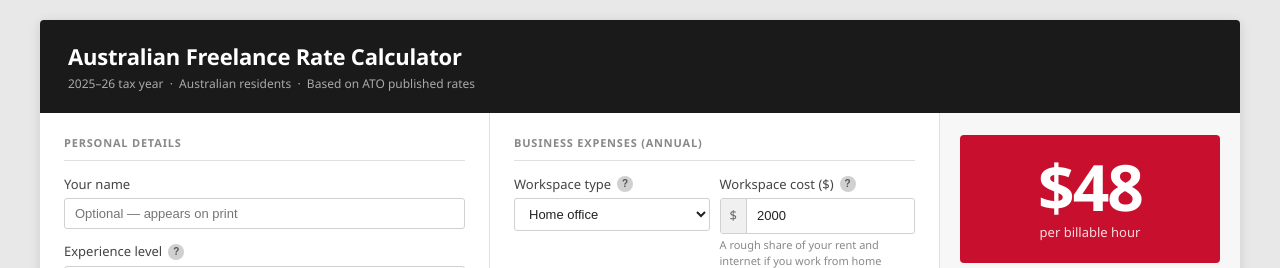
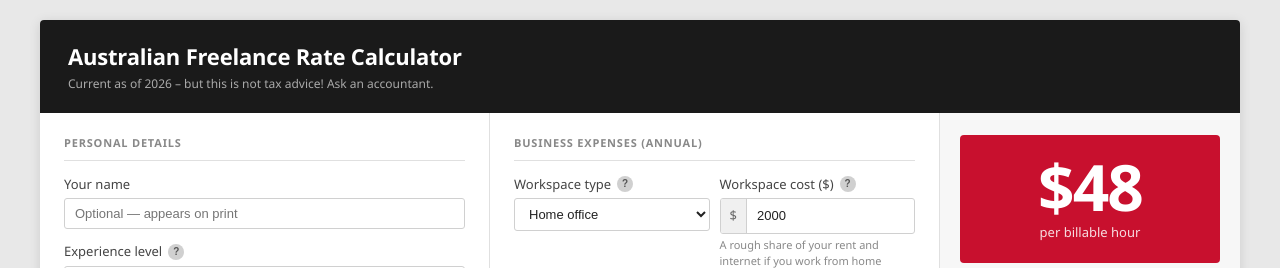
Before and after one commit to Leigh-code/Canvas, a Jekyll site: the page docs/hourly-rate-calculator.html, which Jekyll copies as it is, in a window 1280 px wide. Shown: the top 268 px of the page. Built offline with Jekyll 4.4.1, drawn with Linux system fonts in a browser that asks for light colours.

Commit message:
Update tax year information in calculator HTML

```diff
--- a/docs/hourly-rate-calculator.html
+++ b/docs/hourly-rate-calculator.html
@@ -620,7 +620,7 @@
 
     <div class="header">
         <h1>Australian Freelance Rate Calculator</h1>
-        <p>2025–26 tax year &nbsp;·&nbsp; Australian residents &nbsp;·&nbsp; Based on ATO published rates</p>
+        <p>Current as of 2026 – but this is not tax advice! Ask an accountant.</p>
     </div>
 
     <div class="main-grid">
```
